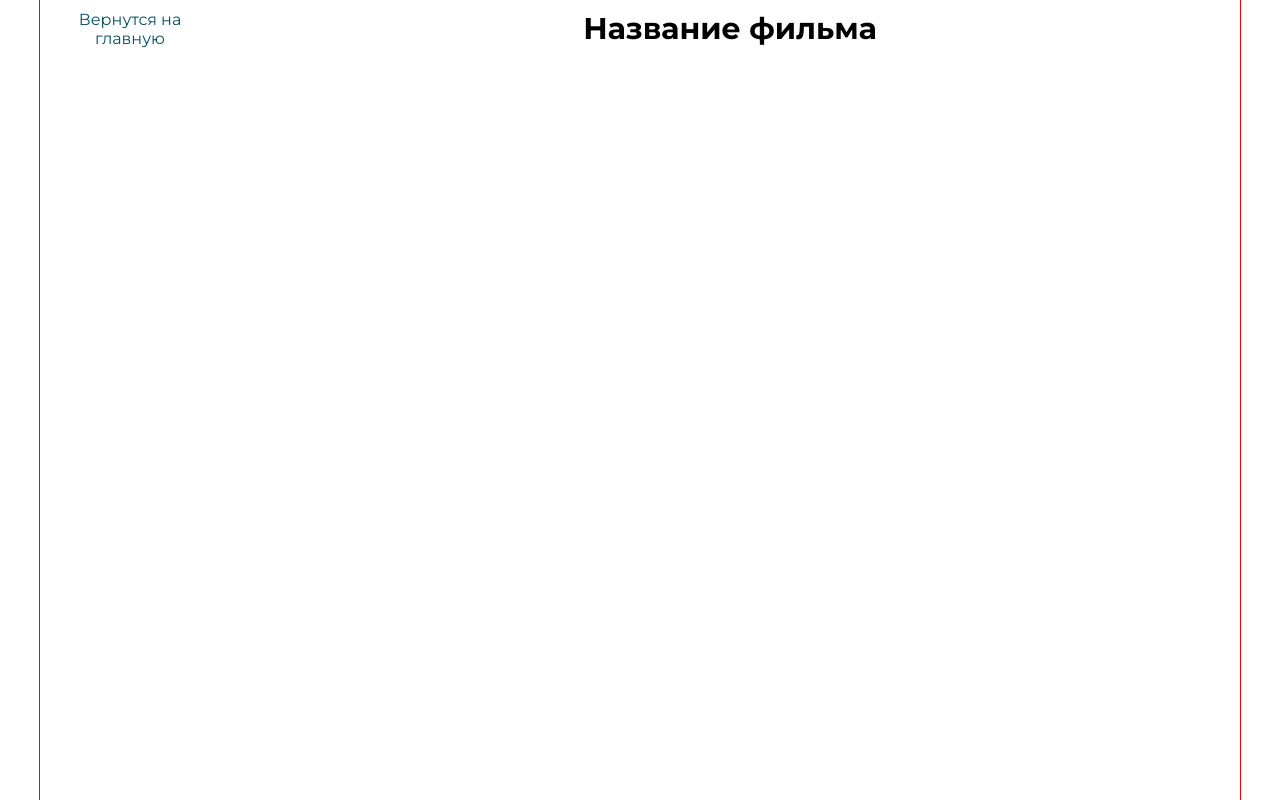
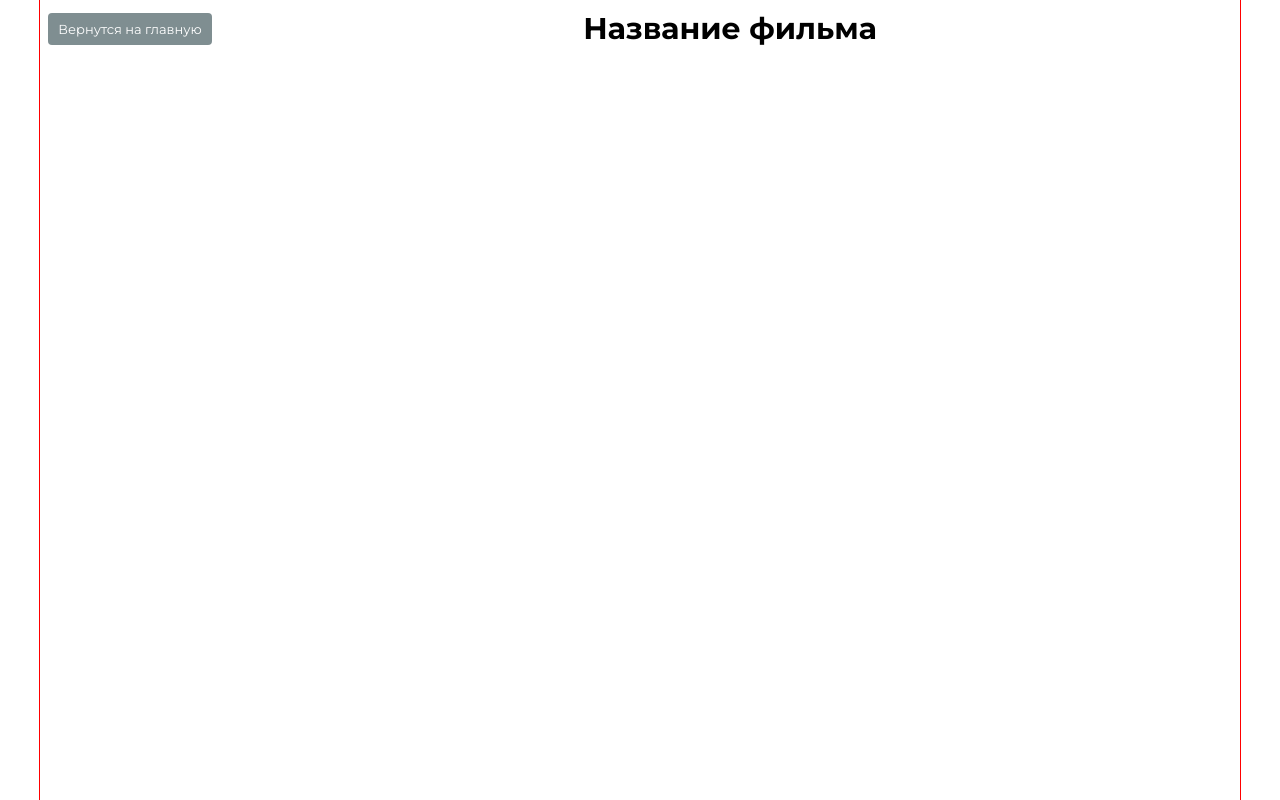
Before and after one commit to Taras21071988/movie_tickets, a React (Create React App) app: page /movie in a window 1280 px wide. Built offline with nearby package versions, Linux system fonts and the light colour scheme.

Commit message:
slight change in file structure

```diff
--- a/src/components/Header/Header.module.scss
+++ b/src/components/Header/Header.module.scss
@@ -1,8 +1,15 @@
-.header{
-    display: grid;
-    grid-template-columns: 180px 1fr;
+.header {
+  display: grid;
+  grid-template-columns: 180px 1fr;
+  align-items: center;
+  justify-items: center;
+  .backBtn {
+    font-size: var(--btnSize);
+    color: var(--light);
+    background-color: var(--secondary);
+    padding: 8px 10px;
+    border-radius: 4px;
+    transition: filter 0.3s;
 
+  }
 }
-.link{
-    padding: 10px;
-}
--- a/src/components/Header/Header.tsx
+++ b/src/components/Header/Header.tsx
@@ -1,16 +1,18 @@
 import { Link } from "react-router-dom";
 import style from "./Header.module.scss";
 import { Title } from "../Title";
+import classNames from "classnames";
 
 interface HeaderProps {
   title: string;
 }
 
-export const Header = ({title}: HeaderProps) => {
-
+export const Header = ({ title }: HeaderProps) => {
   return (
     <div className={style.header}>
-      <Link to='/' className={style.link}>Вернутся на главную</Link>
+      <Link to="/" className={classNames("hover", style.backBtn)}>
+        Вернутся на главную
+      </Link>
       <Title center>{title}</Title>
     </div>
   );
--- a/src/index.tsx
+++ b/src/index.tsx
@@ -1,6 +1,6 @@
 import React from "react";
 import ReactDOM from "react-dom/client";
-import "./styles/global.scss";
+import "./styles/index.scss";
 import { App } from "./App";
 
 const root = ReactDOM.createRoot(
--- a/src/styles/global.scss
+++ b/src/styles/global.scss
@@ -1,7 +1,3 @@
-@import url("https://fonts.googleapis.com/css2?family=Montserrat:wght@100;300;400;500;600;700&display=swap");
-
-@import "./variables";
-
 *,
 *::after,
 *::before {
@@ -14,7 +10,10 @@ body {
   display: grid;
   justify-items: center;
 }
-a{
+a {
   text-decoration: none;
   color: var(--linkColor);
 }
+.hover:hover{
+  filter: brightness(130%);
+}
--- /dev/null
+++ b/src/styles/index.scss
@@ -0,0 +1,4 @@
+@import url("https://fonts.googleapis.com/css2?family=Montserrat:wght@100;300;400;500;600;700&display=swap");
+
+@import "./variables";
+@import "./global.scss";
--- a/src/styles/variables.scss
+++ b/src/styles/variables.scss
@@ -3,8 +3,12 @@
   --secondary: #7f8e91;
   --linkColor: #035063;
   --default: #333;
+  --light: white;
 
   //Sizes
 
   --margin: 16px;
+
+  //font-size
+  --btnSize: 13px;
 }
```
